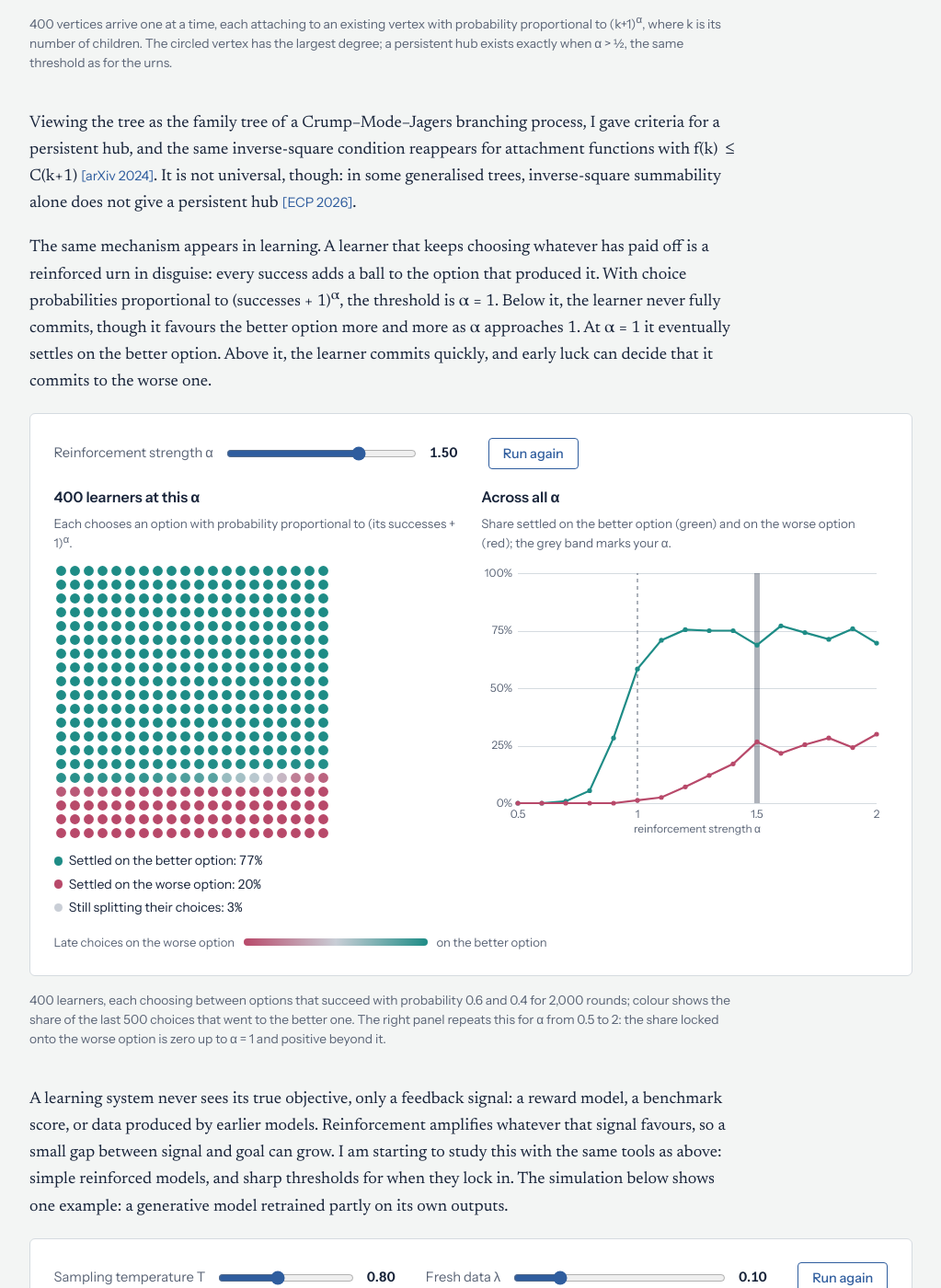
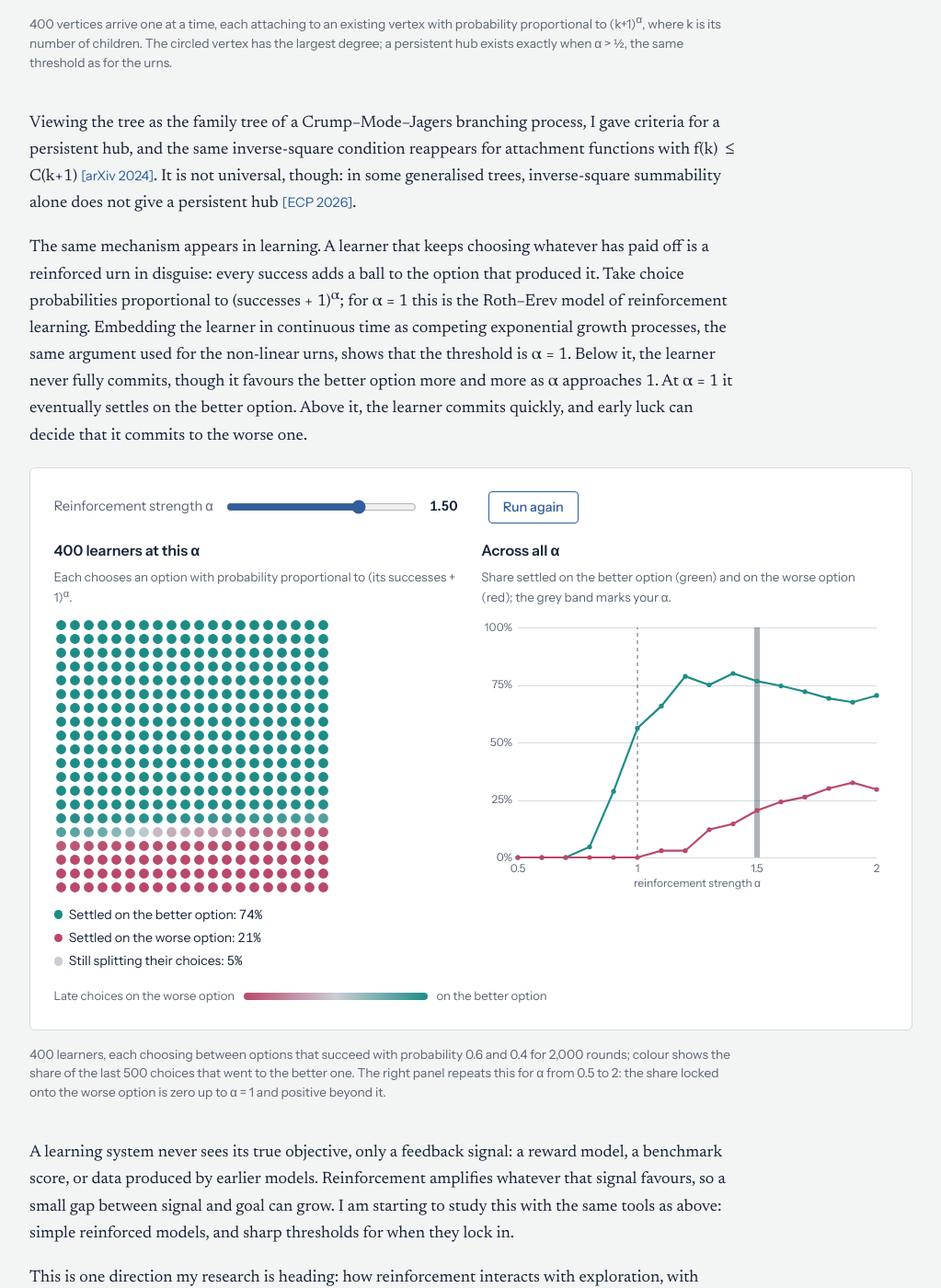
Before and after one commit to iyertejas/iyertejas.github.io, a Jekyll site: the page built from research.md, in a window 1280 px wide and 1400 px high, scrolled down 2725 px. Shown: the whole window at 92% size, without its empty margins (128-1151 px from the left). Built offline with Jekyll 4.4.1, drawn with Linux system fonts in a browser that asks for light colours; some of the changed text lies outside the part shown.

Commit message:
Add files via upload

```diff
--- a/research.md
+++ b/research.md
@@ -38,19 +38,14 @@
 
 Viewing the tree as the family tree of a Crump–Mode–Jagers branching process, I gave criteria for a persistent hub, and the same inverse-square condition reappears for attachment functions with f(k) ≤ C(k+1) <a class="cite" href="publications.html#hubs">[arXiv 2024]</a>. It is not universal, though: in some generalised trees, inverse-square summability alone does not give a persistent hub <a class="cite" href="publications.html#counterexample">[ECP 2026]</a>.
 
-The same mechanism appears in learning. A learner that keeps choosing whatever has paid off is a reinforced urn in disguise: every success adds a ball to the option that produced it. With choice probabilities proportional to (successes + 1)<sup>α</sup>, the threshold is α = 1. Below it, the learner never fully commits, though it favours the better option more and more as α approaches 1. At α = 1 it eventually settles on the better option. Above it, the learner commits quickly, and early luck can decide that it commits to the worse one.
+The same mechanism appears in learning. A learner that keeps choosing whatever has paid off is a reinforced urn in disguise: every success adds a ball to the option that produced it. Take choice probabilities proportional to (successes + 1)<sup>α</sup>; for α = 1 this is the Roth–Erev model of reinforcement learning. Embedding the learner in continuous time as competing exponential growth processes, the same argument used for the non-linear urns, shows that the threshold is α = 1. Below it, the learner never fully commits, though it favours the better option more and more as α approaches 1. At α = 1 it eventually settles on the better option. Above it, the learner commits quickly, and early luck can decide that it commits to the worse one.
 
 {% include sim-learners.html %}
 
 400 learners, each choosing between options that succeed with probability 0.6 and 0.4 for 2,000 rounds; colour shows the share of the last 500 choices that went to the better one. The right panel repeats this for α from 0.5 to 2: the share locked onto the worse option is zero up to α = 1 and positive beyond it.
 {: .caption}
 
-A learning system never sees its true objective, only a feedback signal: a reward model, a benchmark score, or data produced by earlier models. Reinforcement amplifies whatever that signal favours, so a small gap between signal and goal can grow. I am starting to study this with the same tools as above: simple reinforced models, and sharp thresholds for when they lock in. The simulation below shows one example: a generative model retrained partly on its own outputs.
-
-{% include sim-selftrain.html %}
-
-A model produces outputs of six types (the colours). Each generation, a new model is trained on 2,000 samples: a fraction λ of fresh data, spread evenly over the types, and the rest drawn from the previous model at temperature T. A temperature below 1 sharpens the sampling towards types that are already common. With too little fresh data, one type comes to dominate the output; with enough, the mix of types survives.
-{: .caption}
+A learning system never sees its true objective, only a feedback signal: a reward model, a benchmark score, or data produced by earlier models. Reinforcement amplifies whatever that signal favours, so a small gap between signal and goal can grow. I am starting to study this with the same tools as above: simple reinforced models, and sharp thresholds for when they lock in.
 
 This is one direction my research is heading: how reinforcement interacts with exploration, with rewards that change over time, and with feedback loops in which a system's own choices shape the data it learns from. My TU Berlin course [Advanced Probabilistic Methods Related to Reinforcement Learning](course-rl-2026.html) (winter 2026/27) develops bandits and Markov decision processes with full mathematical rigour.
 
```
